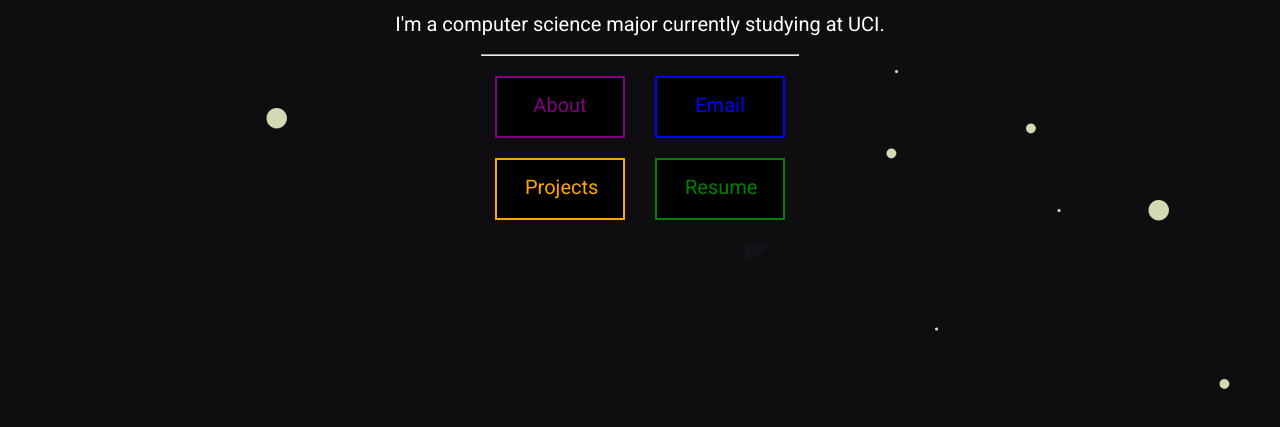
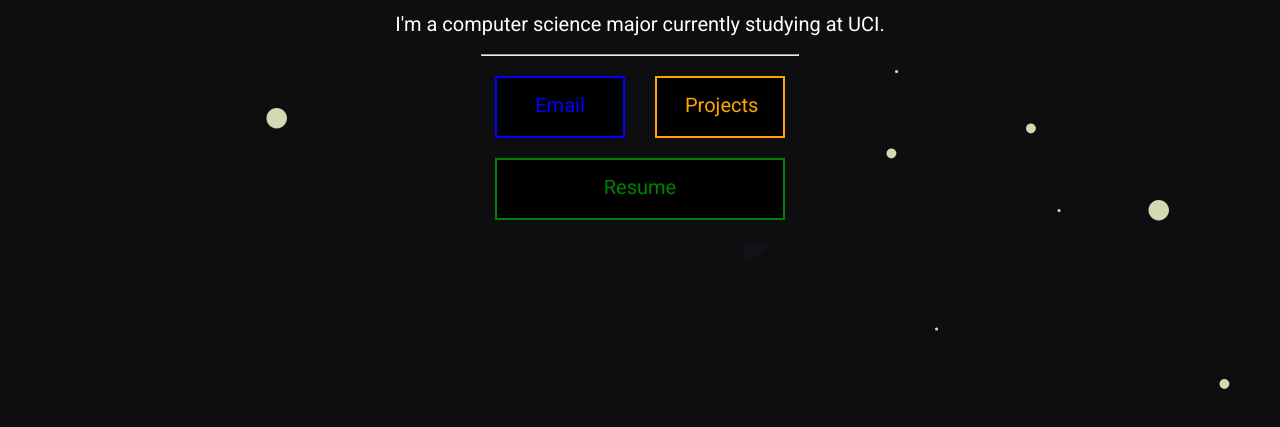
Before and after one commit to iamzwzhong/iamzwzhong.github.io, a plain HTML site: page index.html in a window 1280 px wide. Shown: the part 311-738 px from the top of the page. Drawn offline with Linux system fonts and the light colour scheme.

Commit message:
removed about section and fixed links

```diff
--- a/index.html
+++ b/index.html
@@ -12,8 +12,7 @@
 		</div>
 		<hr>
 		<div class="button-area">
-			<a href="movies.html" class="btn about" >About</a>
-			<a href="movies.html" class="btn email" >Email</a>
+			<a href="mailto:zhiwzhong@gmail.com" class="btn email" >Email</a>
 			<a href="https://github.com/iamzwzhong" class="btn projects">Projects</a>
 			<a href="resume.pdf" class="btn resume" >Resume</a>
 		</div>
```
